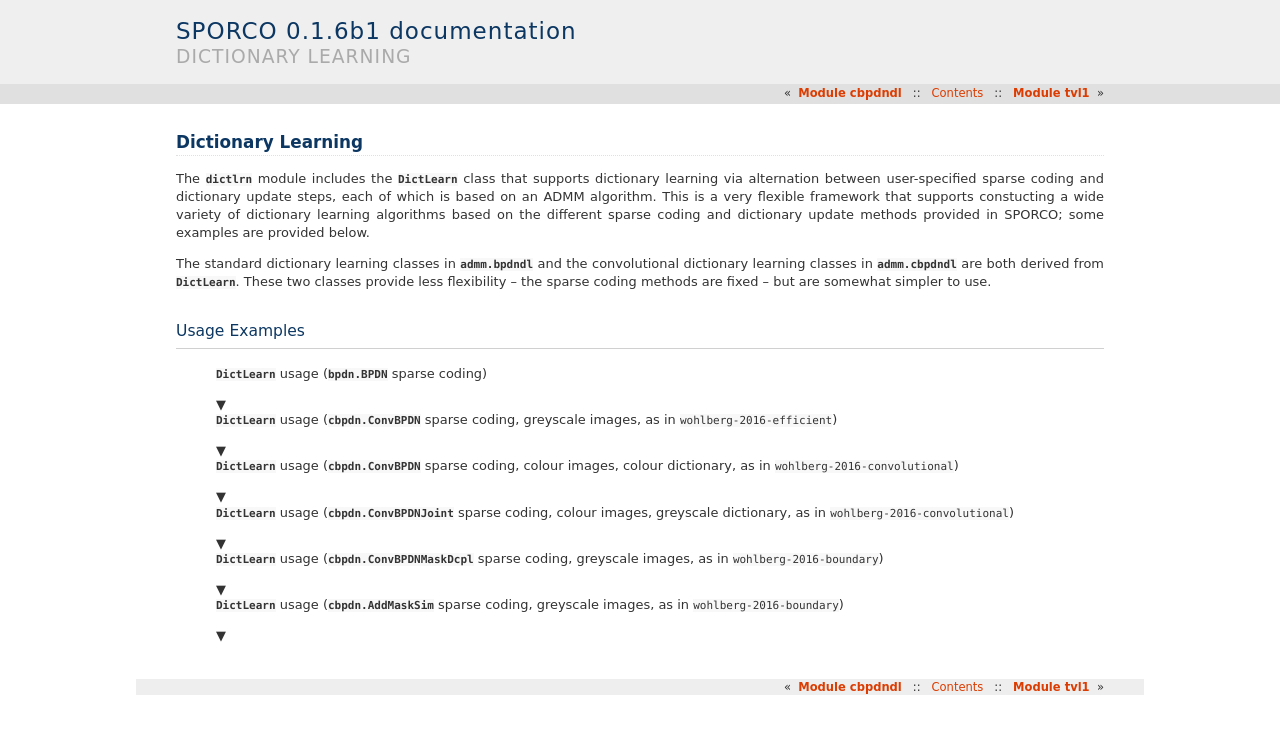
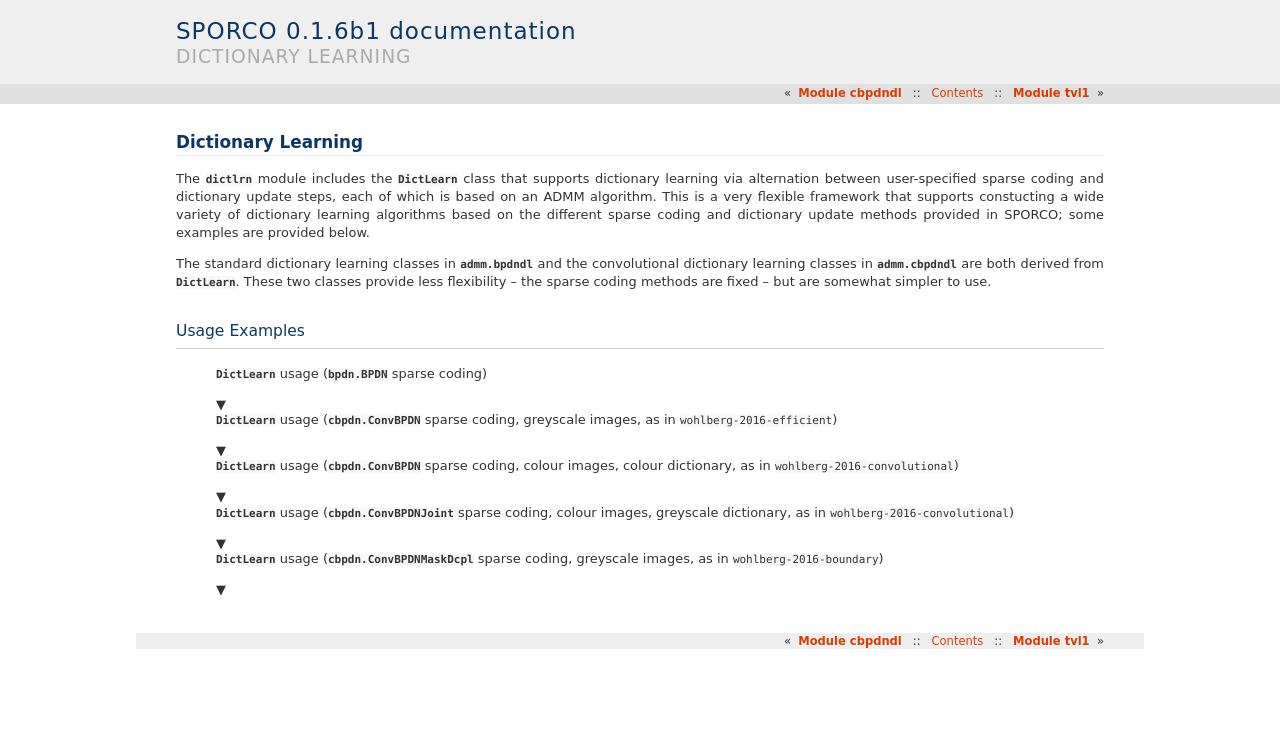
Before and after one commit to bwohlberg/sporco, a Sphinx documentation site: the page built from docs/source/invprob/dictlrn.rst, in a window 1280 px wide. Shown: the top 734 px of the page. Built offline with Sphinx 7.4.7, drawn with Linux system fonts in a browser that asks for light colours; pages that are not in the unit, such as notebooks, are missing from menus; cross-references to code outside the pages are shown as plain code.

Commit message:
Removed erroneous dictionary learning example script

```diff
--- a/docs/source/invprob/dictlrn.rst
+++ b/docs/source/invprob/dictlrn.rst
@@ -79,15 +79,3 @@ Usage Examples
     .. literalinclude:: ../../../examples/cnvsparse/demo_dictlrn_cbpdn_md.py
        :language: python
        :lines: 17-
-
-
-.. container:: toggle
-
-    .. container:: header
-
-        :class:`.DictLearn` usage (:class:`.cbpdn.AddMaskSim` sparse
-	coding, greyscale images, as in :cite:`wohlberg-2016-boundary`)
-
-    .. literalinclude:: ../../../examples/cnvsparse/demo_dictlrn_cbpdn_ams.py
-       :language: python
-       :lines: 17-
```
